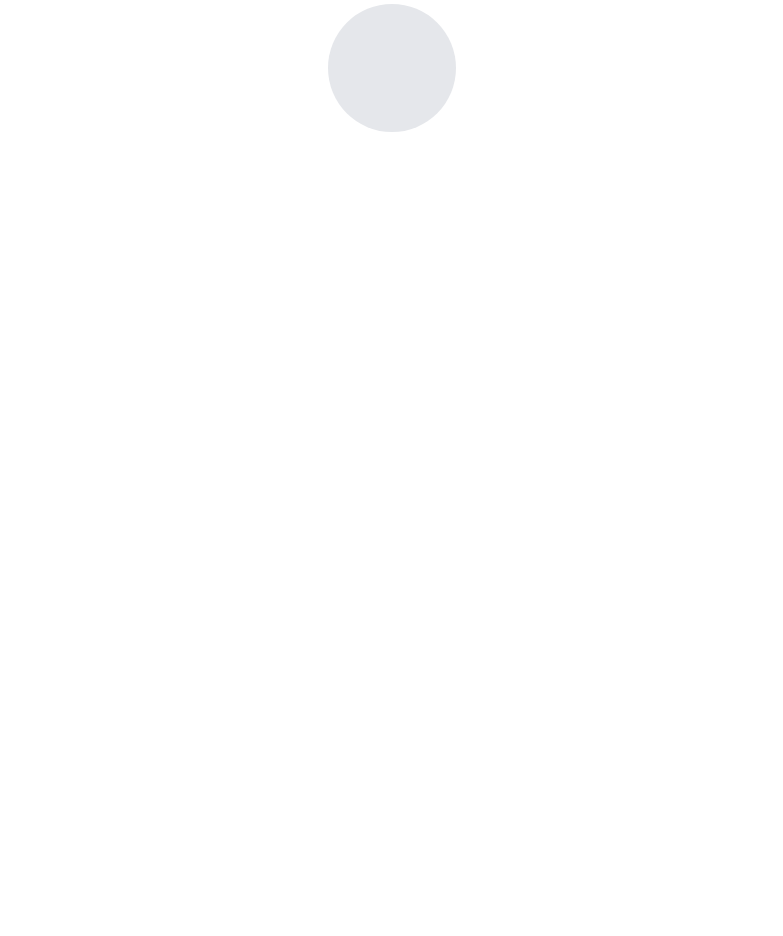
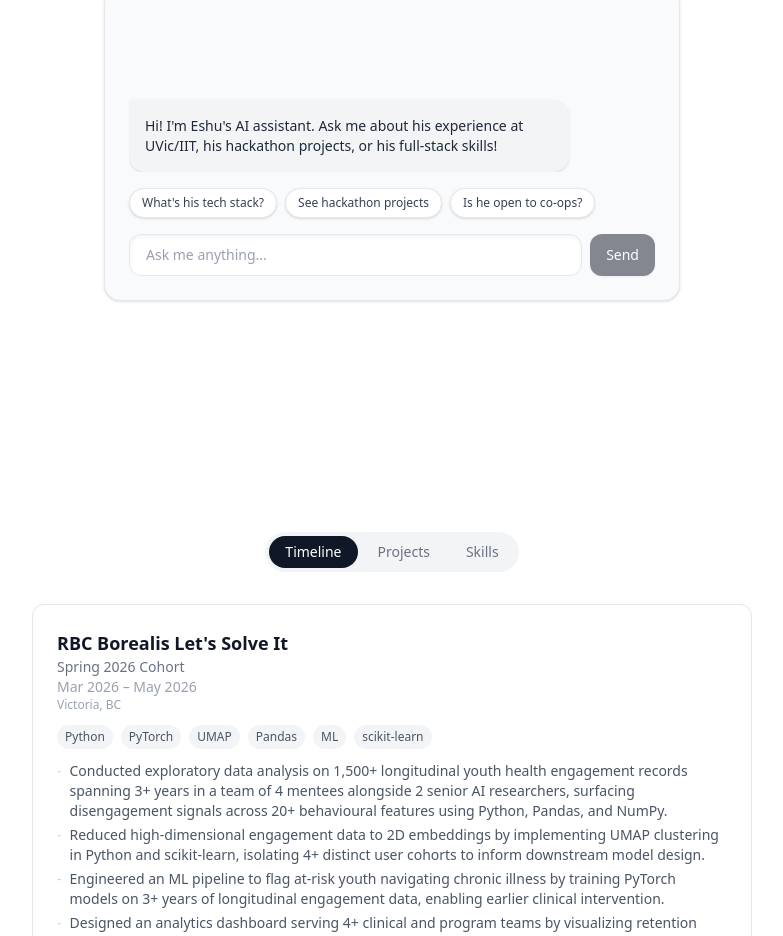
Before and after one commit to eshu3104/portfolio, a Next.js app: page / in a window 1280 px wide. Shown: the part 364-1300 px from the top of the page, without its empty margins (248-1031 px from the left). Before the commit the page ends 800 px from the top, so only its background shows below. Built offline with nearby package versions, Linux system fonts and the light colour scheme.

Commit message:
add navbar, hero, tabs, timeline components

```diff
--- a/app/components/Hero.tsx
+++ b/app/components/Hero.tsx
@@ -1,13 +1,54 @@
 "use client"
 
-export default function Hero()
-{
-    return(
-        <div className="min-h-screen flex flex-col items-center justify-center" id="home">
-        <h1 className="text-4xl font-bold pt-3 pb-3">Hi! My name is Eshu</h1>
-                <div className="rounded-full bg-gray-200 w-32 h-32 " ></div>
+export default function Hero() {
+    return (
+        <div className="min-h-screen flex flex-col items-center justify-center gap-6" id="home">
+            {/* 1. Name Heading */}
+            <h1 className="text-4xl font-bold">Hi! My name is Eshu</h1>
 
+            {/* 2. Memoji Placeholder */}
+            <div className="rounded-full bg-gray-200 w-32 h-32 " ></div>
 
+            {/* 3. Chat UI Shell Container */}
+            <div className="rounded-2xl max-w-xl w-full border border-gray-200 bg-gray-50 backdrop-blur-m p-6 shadow-sm flex flex-col gap-4 ">
+
+                {/* Layer A: Response Display Area */}
+                <div className="h-40 overflow-y-auto pr-2 flex flex-col justify-end">
+                    <div className="bg-gray-100 text-gray-800 rounded-2xl rounded-tl-none p-4 max-w-[85%] text-sm self-start shadow-sm">
+                        Hi! I'm Eshu's AI assistant. Ask me about his experience at UVic/IIT, his hackathon projects, or his full-stack skills!
+                    </div>
+                </div>
+
+                {/* Layer B: Suggestion Chips */}
+                <div className="flex flex-wrap gap-2">
+                    <button className="text-xs bg-white hover:bg-gray-100 text-gray-700 border border-gray-200 px-3 py-1.5 rounded-full transition-colors font-medium cursor-pointer shadow-sm">
+                        What's his tech stack?
+                    </button>
+                    <button className="text-xs bg-white hover:bg-gray-100 text-gray-700 border border-gray-200 px-3 py-1.5 rounded-full transition-colors font-medium cursor-pointer shadow-sm">
+                        See hackathon projects
+                    </button>
+                    <button className="text-xs bg-white hover:bg-gray-100 text-gray-700 border border-gray-200 px-3 py-1.5 rounded-full transition-colors font-medium cursor-pointer shadow-sm">
+                        Is he open to co-ops?
+                    </button>
+                </div>
+
+                {/* Layer C: Input Bar */}
+                <div className="flex gap-2 w-full">
+                    <input
+                        type="text"
+                        placeholder="Ask me anything..."
+                        disabled
+                        className="flex-1 bg-white border border-gray-200 placeholder-gray-400 rounded-xl px-4 py-2.5 text-sm outline-none  disabled:cursor-not-allowed shadow-inner"
+                    />
+                    <button
+                        disabled
+                        className="bg-gray-900 text-white px-4 py-2.5 rounded-xl text-sm font-medium disabled:opacity-50 disabled:cursor-not-allowed transition-opacity shadow-sm"
+                    >
+                        Send
+                    </button>
+                </div>
+
+            </div>
         </div>
-    )
+    );
 }
--- /dev/null
+++ b/app/components/Tabs.tsx
@@ -0,0 +1,33 @@
+"use client"
+import {useState} from "react"
+import Timeline from "./Timeline";
+
+
+export default function Tabs() {
+    const [activeTab, setActiveTab] = useState("timeline")
+
+    return (
+        <section id="timeline" className="max-w-3xl mx-auto px-6 py-24 ">
+            <div className="flex gap-1 bg-gray-100 p-1 rounded-full w-fit mx-auto mb-8 ">
+
+                <button onClick={() => setActiveTab("timeline")}
+                className={`px-4 py-1.5 rounded-full text-sm font-medium transition-colors ${activeTab === "timeline" ? "bg-gray-900 text-white" : "text-gray-500"}`}>Timeline</button>
+
+
+                <button onClick={() => setActiveTab("projects")}
+                className={`px-4 py-1.5 rounded-full text-sm font-medium transition-colors ${activeTab === "projects" ? "bg-gray-900 text-white" : "text-gray-500"}`}>Projects</button>
+
+
+                <button onClick={() => setActiveTab("skills")}
+                className={`px-4 py-1.5 rounded-full text-sm font-medium transition-colors ${activeTab === "skills" ? "bg-gray-900 text-white" : "text-gray-500"}`}>Skills</button>
+            </div>
+
+            {activeTab === "timeline" && <div><Timeline/></div>}
+            {activeTab === "projects" && <div>Projects content</div>}
+            {activeTab === "skills" && <div>Skills content</div>}
+
+
+
+        </section>
+    );
+}
--- /dev/null
+++ b/app/components/Timeline.tsx
@@ -0,0 +1,37 @@
+"use client"
+import data from '../data/experiences.json'
+import { ResumeData } from '../lib/types'
+
+const resumeData = data as ResumeData
+
+export default function Timeline() {
+  return (
+    <div className="flex flex-col gap-6">
+      {resumeData.experience.map((exp) => (
+        <div key={exp.id} className="border border-gray-200 rounded-xl p-6">
+            <h3 className="font-semibold text-lg">{exp.title}</h3>
+            <p className="text-gray-500 text-sm">{exp.subtitle}</p>
+            <p className="text-gray-400 text-sm">{exp.date}</p>
+            <p className="text-gray-400 text-xs">{exp.location}</p>
+            <div className="flex flex-wrap gap-2 mt-3">
+                {exp.tags.map((tag) => (
+                    <span key={tag} className="bg-gray-100 text-gray-600 text-xs px-2 py-1 rounded-full">
+                    {tag}
+             </span>
+                ))}
+            </div>
+            <ul className="mt-3 flex flex-col gap-1">
+                {exp.highlights.map((highlight, i) => (<li key={i} className="text-sm text-gray-600 flex gap-2">
+                <span className="text-gray-300">- </span>
+                {highlight}
+                 </li>
+                 ))}
+            </ul>
+        </div>
+
+
+
+      ))}
+    </div>
+  )
+}
--- a/app/page.tsx
+++ b/app/page.tsx
@@ -1,11 +1,15 @@
 import Navbar from "./components/Navbar";
 import Hero from "./components/Hero";
+import Tabs from "./components/Tabs";
+import Timeline from "./components/Timeline";
+
 
 export default function Home() {
   return (
     <main className="min-h-screen text-gray-900">
       <Navbar />
       <Hero />
+      <Tabs />
     </main>
   );
 }
```
